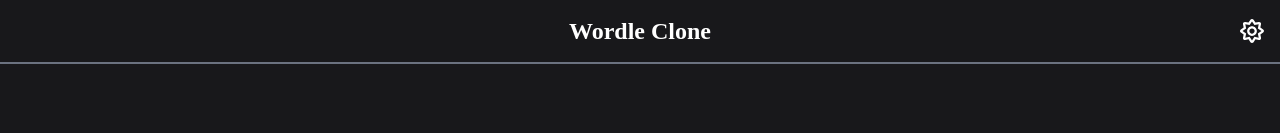
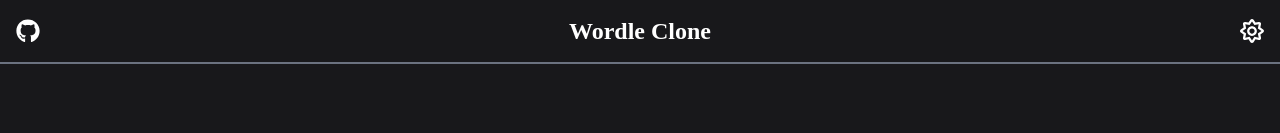
Before and after one commit to timoclesc/worstle, a Next.js app: page / in a window 1280 px wide. Shown: the top 133 px of the page. Built offline with nearby package versions, Linux system fonts and the light colour scheme; a small style sheet from the web is missing.

Commit message:
Add Github link

```diff
--- a/pages/index.tsx
+++ b/pages/index.tsx
@@ -15,6 +15,7 @@ import {
 } from "../state/gameSlice";
 import { toggleDarkMode } from "../state/settingsSlice";
 import Modal from "../components/Modal";
+import { FaGithub } from "react-icons/fa";
 
 export const getServerSideProps: GetServerSideProps<{
   solution: string;
@@ -71,6 +72,11 @@ export default function Home({
         <link rel="icon" href="/favicon.ico" />
       </Head>
       <header className="w-full flex justify-center items-center border-b-gray-500 border-b-2">
+        <div className="absolute left-0 pl-4 flex justify-center items-center">
+          <a href="https://github.com/troykollar/nextjs-wordle-clone">
+            <FaGithub size={24} />
+          </a>
+        </div>
         <div className="text-2xl font-bold">Wordle Clone</div>
         <div className="absolute right-0 pr-4 flex justify-center items-center">
           <DarkModeButton
```
